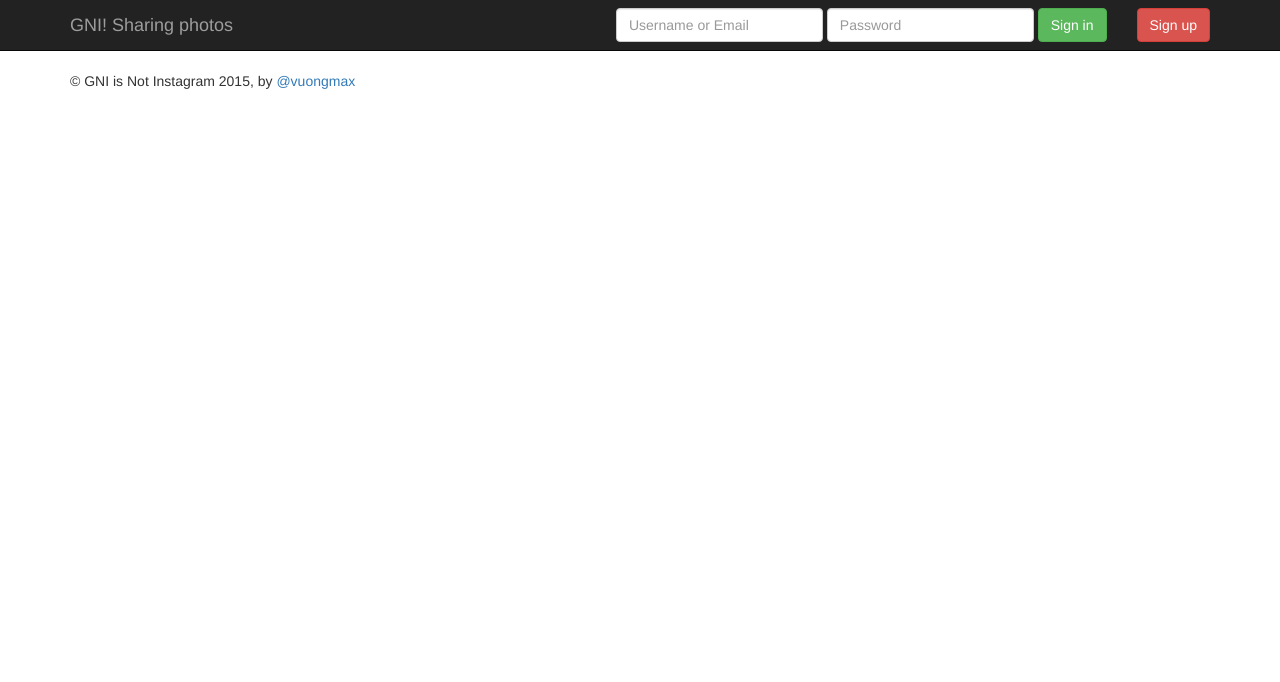
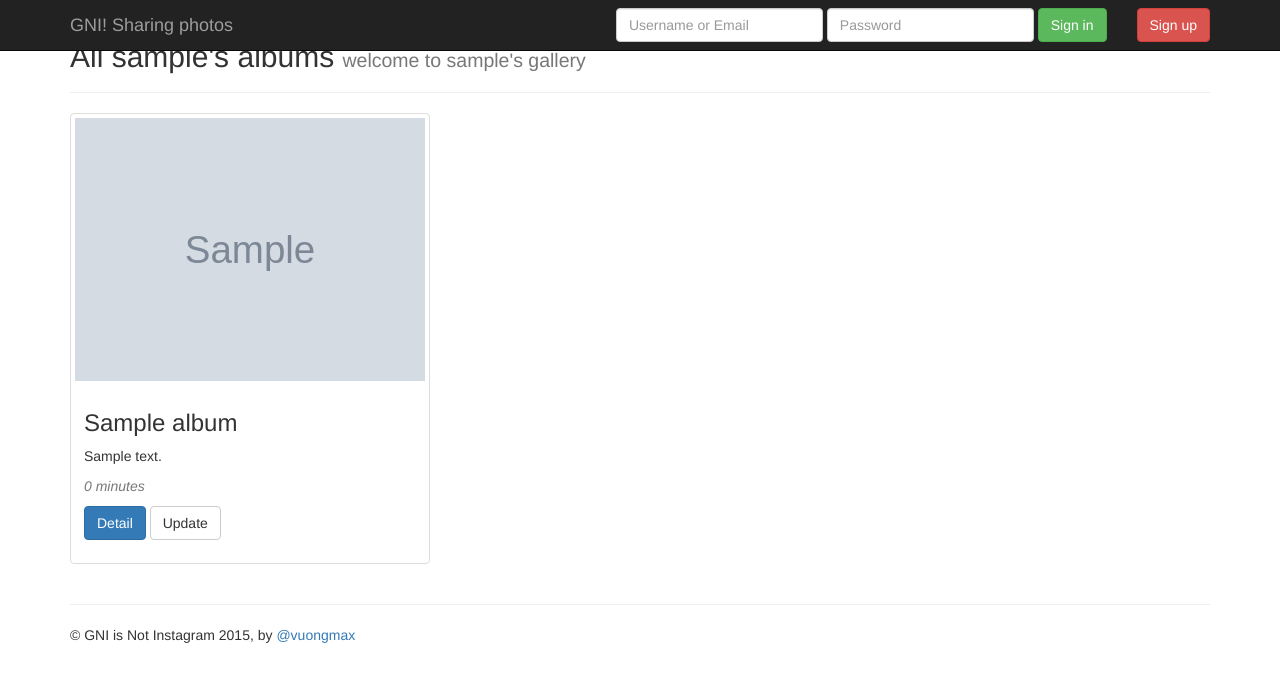
Before and after one commit to vuonghv/gni, a Django app: page /gni/users/1/albums/ in a window 1280 px wide. Shown: the top 682 px of the page. Run offline with Django 3.2, Linux system fonts and the light colour scheme; tables that the repository leaves empty hold one stand-in row (values such as "Sample post"); grey boxes marked "Sample" are stand-in pictures; some libraries are stand-ins or nearby versions.

Commit message:
[CSS] CSS and Paginating user's albums list.  Changes to be committed: 	modified:   gallery/models/album.py 	modified:   gallery/models/image.py 	modified:   gallery/templates/user/list_album.html 	modified:   gallery/templates/user/list_image.html 	modified:   gallery/views/albums.py 	modified:   gallery/views/users.py

```diff
--- a/gallery/models/album.py
+++ b/gallery/models/album.py
@@ -1,5 +1,7 @@
 from django.db import models
 from django.contrib.auth.models import User
+
+from gallery.models.image import Image
 
 
 class Album(models.Model):
@@ -8,7 +10,7 @@ class Album(models.Model):
     time_created = models.DateTimeField(auto_now_add=True)
     time_updated = models.DateTimeField(auto_now=True)
 
-    thumbnail = models.FilePathField(default='')
+    thumbnail = models.ForeignKey(Image, null=True, default=None, related_name='+')
 
     owner = models.ForeignKey(User, related_name='albums')
 
@@ -16,3 +18,11 @@ class Album(models.Model):
 
     def __str__(self):
         return self.title
+
+    def thumbnail_url(self):
+        if self.thumbnail:
+            return self.thumbnail.img.url
+        elif self.images.all():
+            return self.images.order_by('-time_created')[0].img.url
+
+        return ''
--- a/gallery/models/image.py
+++ b/gallery/models/image.py
@@ -3,8 +3,6 @@ import hashlib
 from django.utils import timezone
 from django.db import models
 from django.contrib.auth.models import User
-
-from .album import Album
 
 
 def upload_to_dir(instance, filename):
@@ -22,7 +20,7 @@ class Image(models.Model):
     time_created = models.DateTimeField(auto_now_add=True)
     time_updated = models.DateTimeField(auto_now=True)
 
-    album = models.ForeignKey(Album, related_name='images')
+    album = models.ForeignKey('gallery.Album', related_name='images')
 
     owner = models.ForeignKey(User, related_name='images')
 
--- a/gallery/templates/user/list_album.html
+++ b/gallery/templates/user/list_album.html
@@ -1,22 +1,89 @@
 {% extends 'gallery/base_generic.html' %}
 
 {% block content %}
-    {% if user.is_authenticated %}
-        <div class="container">
-            <a href="{% url 'gallery:create-album' %}" class="btn btn-primary">Create a new album</a>
+
+    <div class="row">
+        <div class="col-md-12">
+            <div class="page-header">
+                {% if user == user_obj %}
+                    <h2>All your albums <small>your exprience, your life</small></h2>
+                {% else %}
+                    <h2>All {{ user_obj.username }}'s albums <small>welcome to {{ user_obj.username }}'s gallery</small></h2>
+                {% endif %}
+            </div>
+        </div>
+    </div>
+
+    {% if user.is_authenticated and user == user_obj %}
+        <div class="row">
+            <div class="col-md-2 col-md-offset-10">
+                <a href="{% url 'gallery:create-album' %}" class="btn btn-primary">Create a new album</a>
+            </div>
         </div>
     {% endif %}
 
-    {% if object_list %}
-        <ul>
+
+    {% if is_paginated %}
+
+        <div class="row">
+            {% for album in page_obj %}
+                <div class="col-md-4">
+                    <div class="thumbnail">
+                        <img src="{{ album.thumbnail_url }}" alt="Set a thumbnail, please!" />
+                        <div class="caption">
+                            <h3>{{ album.title }}</h3>
+                            <p>{{ album.description|truncatewords:25 }}</p>
+                            <p class="text-muted" title="{{ album.time_created }}"><em>{{ album.time_created|timesince }}</em></p>
+                            <p>
+                                <a href="{% url 'gallery:detail-album' album.pk %}" class="btn btn-primary" role="button">Detail</a>
+                                <a href="{% url 'gallery:update-album' album.pk %}" class="btn btn-default" role="button">Update</a>
+                            </p>
+                        </div>
+                    </div>
+                </div>
+                {% if forloop.counter|divisibleby:"3" %}
+        </div>{% comment %}close ".row"{% endcomment %}
+        <div class="row">
+                {% endif %}
+            {% endfor %}
+        </div>
+
+        <div class="row">
+            <div class="col-md-12">
+                <nav>
+                    <ul class="pager">
+                        <li class="previous {{ page_obj.has_previous|yesno:',disabled' }}"><a href="?page={% if page_obj.has_previous %}{{ page_obj.previous_page_number}}{% else %}{{ page_obj.number }}{% endif %}"><span aria-hidden="true">&larr;</span> Previous</a></li>
+                        <li class="next {{ page_obj.has_next|yesno:',disabled' }}"><a href="?page={% if page_obj.has_next %}{{ page_obj.next_page_number}}{% else %}{{ page_obj.number }}{% endif %}">Next <span aria-hidden="true">&rarr;</span></a></li>
+                    </ul>
+                </nav>
+            </div>
+        </div>
+
+    {% elif object_list %}
+        <div class="row">
             {% for album in object_list %}
-            <li>
-                <a href="{% url 'gallery:detail-album' album.id %}">{{ album.title }}</a>
-                <em>Date created: {{ album.time_created }}</em>
-            </li>
+                <div class="col-md-4">
+                    <div class="thumbnail">
+                        <img src="{{ album.thumbnail_url }}" alt="Set a thumbnail, please!" />
+                        <div class="caption">
+                            <h3>{{ album.title }}</h3>
+                            <p>{{ album.description|truncatewords:25 }}</p>
+                            <p class="text-muted" title="{{ album.time_created }}"><em>{{ album.time_created|timesince }}</em></p>
+                            <p>
+                                <a href="{% url 'gallery:detail-album' album.pk %}" class="btn btn-primary" role="button">Detail</a>
+                                <a href="{% url 'gallery:update-album' album.pk %}" class="btn btn-default" role="button">Update</a>
+                            </p>
+                        </div>
+                    </div>
+                </div>
+                {% if forloop.counter|divisibleby:"3" %}
+        </div>{% comment %}close ".row"{% endcomment %}
+        <div class="row">
+                {% endif %}
             {% endfor %}
-        </ul>
+        </div>
     {% else %}
         <p>YOU HAVE NO ALBUMS.</p>
-    {% endif %}
+        {% endif %}{% comment %}end of if is_paginated{% endcomment %}
+
 {% endblock %}
--- a/gallery/templates/user/list_image.html
+++ b/gallery/templates/user/list_image.html
@@ -32,7 +32,7 @@
             <div class="col-md-8 col-md-offset-2">
                 <p><a href="{% url 'gallery:detail-image' image.pk %}">{{ image.title }}</a></p>
                 <p><img src="{{ image.img.url }}" height="400px" width="550px" /></p>
-                <p>{{ image.users_like.count }} likes</p>
+                <p>{{ image.users_like.count }} like{{ image.users_like.count|pluralize }}</p>
                 <br>
                 <br>
             </div>
@@ -57,7 +57,7 @@
             <div class="col-md-8 col-md-offset-2">
                 <p><a href="{% url 'gallery:detail-image' image.pk %}">{{ image.title }}</a></p>
                 <p><img src="{{ image.img.url }}" height="400px" width="550px" /></p>
-                <p>{{ image.users_like.count }} likes</p>
+                <p>{{ image.users_like.count }} like{{ image.users_like.count|pluralize }}</p>
                 <br>
                 <br>
             </div>
--- a/gallery/views/albums.py
+++ b/gallery/views/albums.py
@@ -80,7 +80,7 @@ class UpdateAlbum(UpdateView):
                     kwargs={'pk': self.object.id})
 
     def form_valid(self, form):
-        form.instance.thumbnail = ''
+        form.instance.thumbnail = None
         return super().form_valid(form)
 
 
--- a/gallery/views/users.py
+++ b/gallery/views/users.py
@@ -157,6 +157,7 @@ class UpdateProfileUser(UpdateView):
 class UserListAlbum(SingleObjectMixin, ListView):
     template_name = 'user/list_album.html'
     context_object_name = 'user_obj'
+    paginate_by = 9
 
     def get(self, request, *args, **kwargs):
         self.object = self.get_object(queryset=User.objects.all())
@@ -168,14 +169,13 @@ class UserListAlbum(SingleObjectMixin, ListView):
         return context
 
     def get_queryset(self):
-        return self.object.albums.all()
+        return self.object.albums.order_by('-time_updated')
 
 
 class UserListImage(SingleObjectMixin, ListView):
     template_name = 'user/list_image.html'
     context_object_name = 'user_obj'
-    paginate_by = 2
-    paginator_class = paginator.Paginator
+    paginate_by = 3
 
     def get(self, request, *args, **kwargs):
         self.object = self.get_object(queryset=User.objects.all())
```
